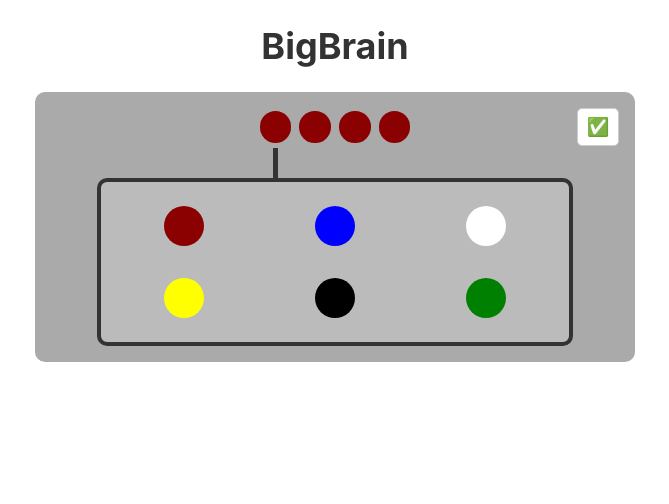
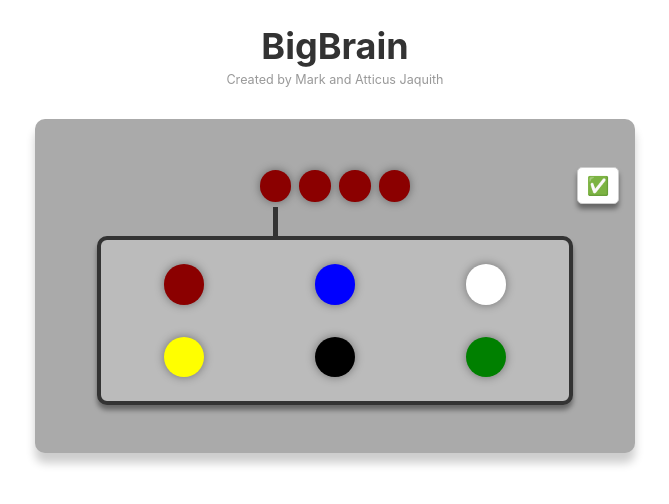
Before and after one commit to markjaquith/BigBrain, a Svelte app: page / in a window 1280 px wide. Shown: the top 504 px of the page, without its empty margins (305-974 px from the left). Built offline with nearby package versions, Linux system fonts and the light colour scheme.

Commit message:
Show the code when you lose

```diff
--- a/public/index.html
+++ b/public/index.html
@@ -4,7 +4,7 @@
 	<meta charset='utf-8'>
 	<meta name='viewport' content='width=device-width,initial-scale=1'>
 
-	<title>Svelte app</title>
+	<title>BigBrain</title>
 
 	<link rel='icon' type='image/png' href='/favicon.png'>
 	<link rel='stylesheet' href='/global.css'>
--- a/src/App.svelte
+++ b/src/App.svelte
@@ -24,6 +24,7 @@
 </script>
 
 <h1>BigBrain</h1>
+<p class="credit">Created by Mark and Atticus Jaquith</p>
 
 <main>
 	{#each guesses as guess, turn}
@@ -38,7 +39,14 @@
 
 	{#if stillPlaying}
 		<CurrentGuess on:submit={event => addGuess(event.detail)} />
+	{:else if lost}
+		<div class="number">🔑</div>
+		<div class="guess">
+			<Guess guess={code} />
+		</div>
 	{/if}
+
+
 
 	{#if won}
 		<h2>YOU WON! 🤓</h2>
@@ -57,6 +65,11 @@
 		border: 3px solid transparent;
 		position: relative;
 		font-size: 75%;
+		box-shadow: rgba(0,0,0,0.4) 0 0 10px;
+	}
+
+	:global(.color:active) {
+		box-shadow: rgba(0,0,0,0.8) 0 0 10px;
 	}
 
 	:global(.color-0) {
@@ -117,22 +130,24 @@
 		grid-column-gap: 2rem;
 		grid-row-gap: 4.5vw;
 		grid-template-columns: 1fr 10fr 1fr;
-		padding: 3vw;
+		padding: 5vw 3vw;
 		justify-items: center;
 		justify-content: center;
 		align-items: center;
 		background: #aaa;
 		margin: 0 auto;
-		border-radius: 10px;
-		width: 97vw;
+		width: 100vw;
 		box-sizing: border-box;
 		max-width: 600px;
+		box-shadow: rgba(0,0,0,0.2) 0 10px 10px;
 	}
 
 	@media screen and (min-width: 600px) {
 		main {
 			grid-row-gap: 2rem;
-			padding: 1rem;
+			padding: 3rem 1rem;
+			border-radius: 10px;
+			width: 97vw;
 		}
 	}
 
@@ -146,14 +161,21 @@
 		justify-content: center;
 		align-content: center;
 		border-radius: 4px;
+		grid-column: 1;
 	}
 
 	.score {
 		justify-self: start;
+		grid-column: 3;
+	}
+
+	.guess {
+		grid-column: 2;
 	}
 
 	h1 {
 		text-align: center;
+		margin-bottom: 0;
 	}
 
 	h2 {
@@ -167,5 +189,16 @@
 		background: white;
 		border-radius: 5px;
 		margin: 0;
+		width: 100%;
+		height: 4rem;
+		box-shadow: rgba(0,0,0,0.1) 0 0 20px;
+	}
+
+	p.credit {
+		font-size: 70%;
+		text-align: center;
+		margin-top: 0.25rem;
+		margin-bottom: 2rem;
+		color: #999;
 	}
 </style>
--- a/src/CurrentGuess.svelte
+++ b/src/CurrentGuess.svelte
@@ -43,6 +43,7 @@ $: selected = selected  < 4 ? selected : 0;
 		background: #bbb;
 		z-index: 1;
 		font-size: 4vw;
+		box-shadow: rgba(0,0,0,0.4) 0 5px 5px;
 	}
 
 	@media screen and (min-width: 600px) {
@@ -64,5 +65,6 @@ $: selected = selected  < 4 ? selected : 0;
 		border-radius: 5px;
 		margin: 0;
 		width: 100%;
+		box-shadow: rgba(0,0,0,0.4) 0 5px 5px;
 	}
 </style>
```
Also changed, not shown: 1 other file (tests, documents, lock files or other folders).
